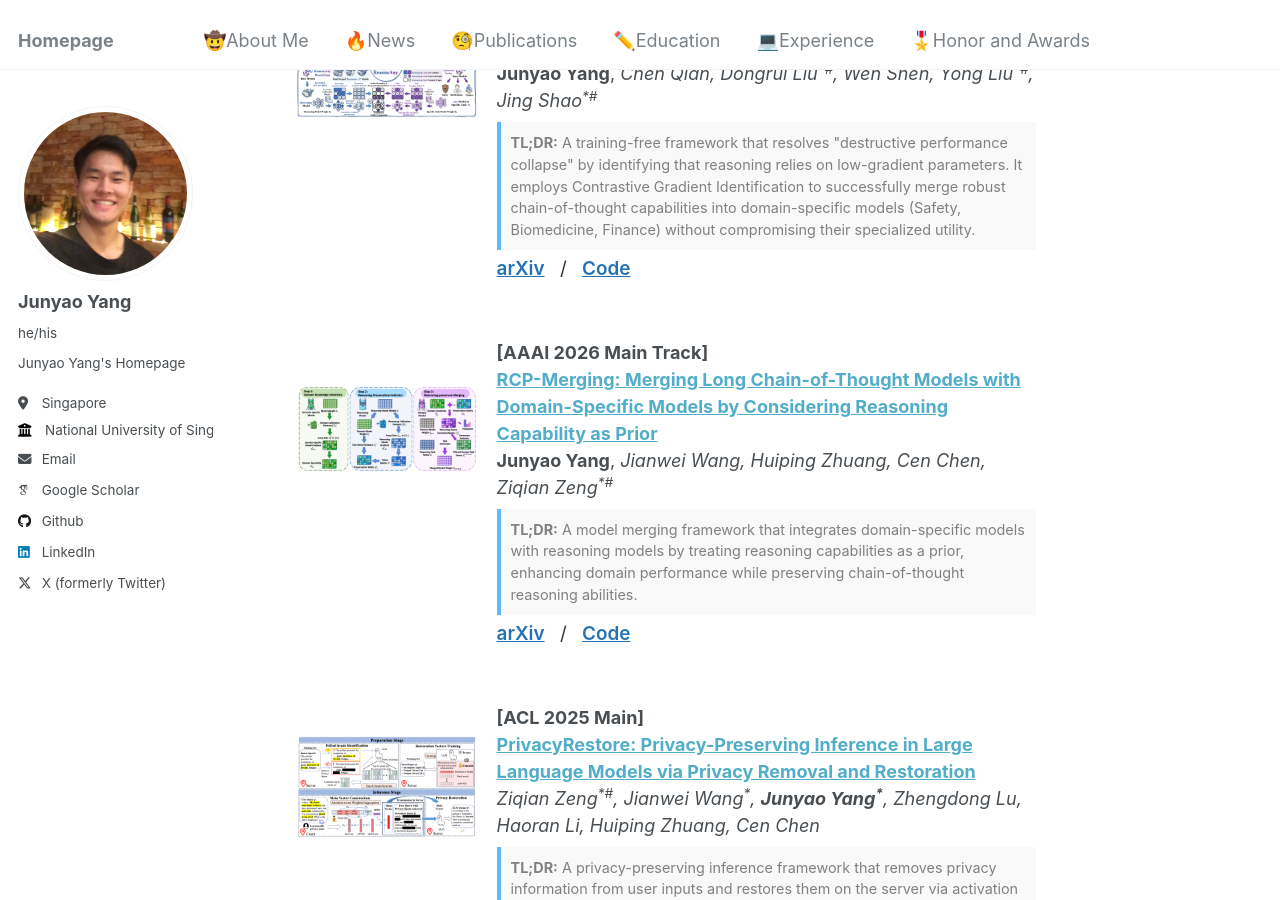
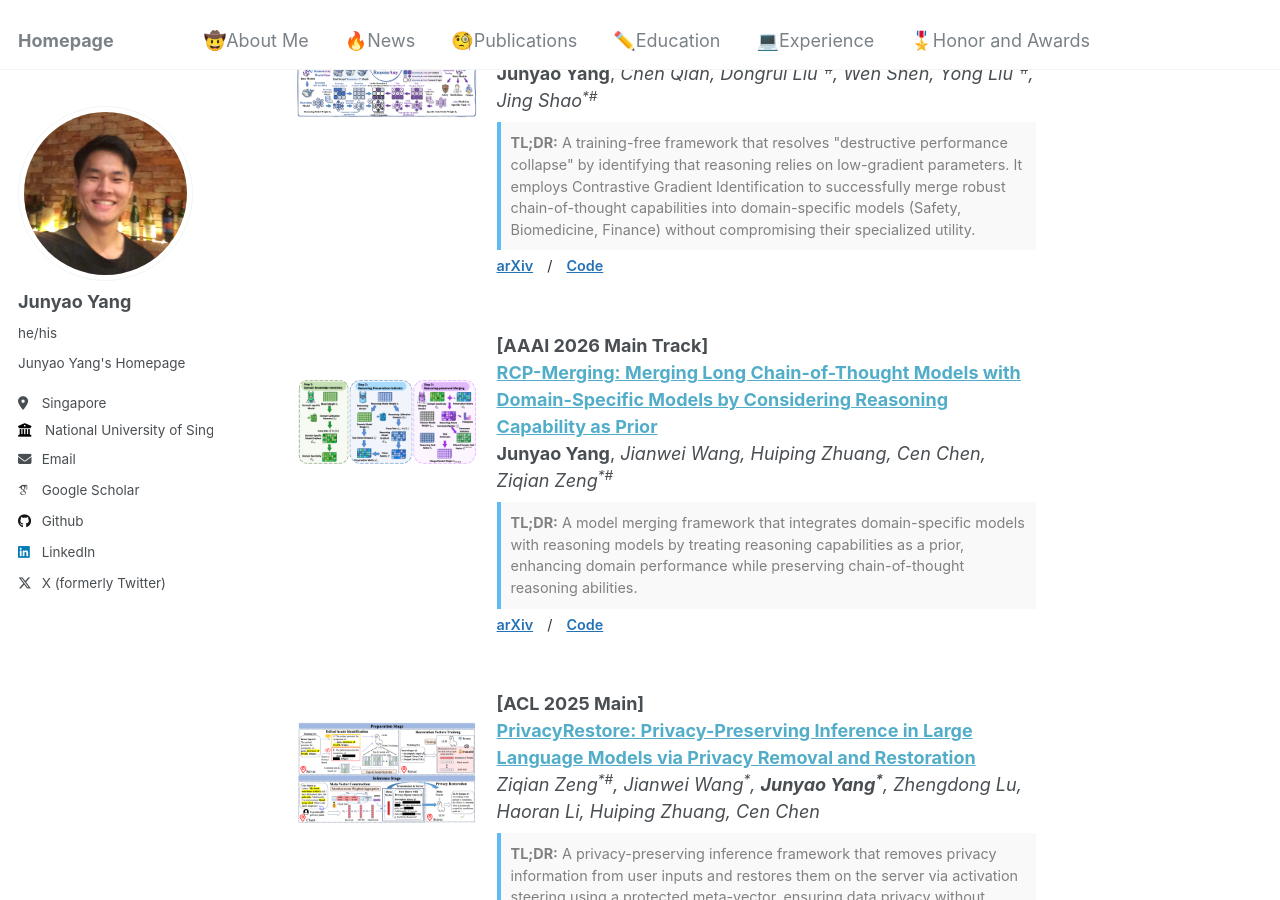
Before and after one commit to jyyang26/jyyang26.github.io, a Jekyll site: the page built from _pages/about.md, in a window 1280 px wide and 900 px high, scrolled down 1056 px. Built offline with Jekyll 4.4.1, drawn with Linux system fonts in a browser that asks for light colours; some web fonts are replaced.

Commit message:
Update about.md

```diff
--- a/_pages/about.md
+++ b/_pages/about.md
@@ -125,7 +125,7 @@ My research story revolves around **the Underlying Principles and Understanding
       <strong>TL;DR:</strong> A training-free framework that resolves "destructive performance collapse" by identifying that reasoning relies on low-gradient parameters. It employs Contrastive Gradient Identification to successfully merge robust chain-of-thought capabilities into domain-specific models (Safety, Biomedicine, Finance) without compromising their specialized utility.
     </div>
 
-    <div style="margin-top: 5px; margin-bottom: 5px; font-size: 1.05em;">
+    <div style="margin-top: 5px; margin-bottom: 5px; font-size: 80%;">
       <a href="https://arxiv.org/abs/2601.05560" class="pub-link">arXiv</a>
       <span class="link-sep">/</span>
       <a href="https://github.com/jyyang26/ReasonAny" class="pub-link">Code</a>
@@ -151,7 +151,7 @@ My research story revolves around **the Underlying Principles and Understanding
       <strong>TL;DR:</strong> A model merging framework that integrates domain-specific models with reasoning models by treating reasoning capabilities as a prior, enhancing domain performance while preserving chain-of-thought reasoning abilities.
     </div>
 
-    <div style="margin-top: 5px; margin-bottom: 5px; font-size: 1.05em;">
+    <div style="margin-top: 5px; margin-bottom: 5px; font-size: 80%;">
       <a href="https://arxiv.org/abs/2508.03140" class="pub-link">arXiv</a>
       <span class="link-sep">/</span>
       <a href="https://github.com/ZeroNLP/RCP-Merging" class="pub-link">Code</a>
@@ -177,7 +177,7 @@ My research story revolves around **the Underlying Principles and Understanding
       <strong>TL;DR:</strong> A privacy-preserving inference framework that removes privacy information from user inputs and restores them on the server via activation steering using a protected meta-vector, ensuring data privacy without retraining.
     </div>
 
-    <div style="margin-top: 5px; margin-bottom: 5px; font-size: 1.05em;">
+    <div style="margin-top: 5px; margin-bottom: 5px; font-size: 80%;">
       <a href="https://arxiv.org/abs/2406.01394" class="pub-link">arXiv</a>
       <span class="link-sep">/</span>
       <a href="https://github.com/ZeroNLP/PrivacyRestore" class="pub-link">Code</a>
@@ -202,7 +202,7 @@ My research story revolves around **the Underlying Principles and Understanding
       <strong>TL;DR:</strong> A privacy-preserving fine-tuning framework that improves synthetic data quality by using a client-side reward model to filter and refine generated data, mitigating noise while protecting private information.
     </div>
 
-    <div style="margin-top: 5px; margin-bottom: 5px; font-size: 1.05em;">
+    <div style="margin-top: 5px; margin-bottom: 5px; font-size: 80%;">
       <a href="https://arxiv.org/abs/2502.18517" class="pub-link">arXiv</a>
       <span class="link-sep">/</span>
       <a href="https://github.com/wjw136/RewardDS" class="pub-link">Code</a>
```
